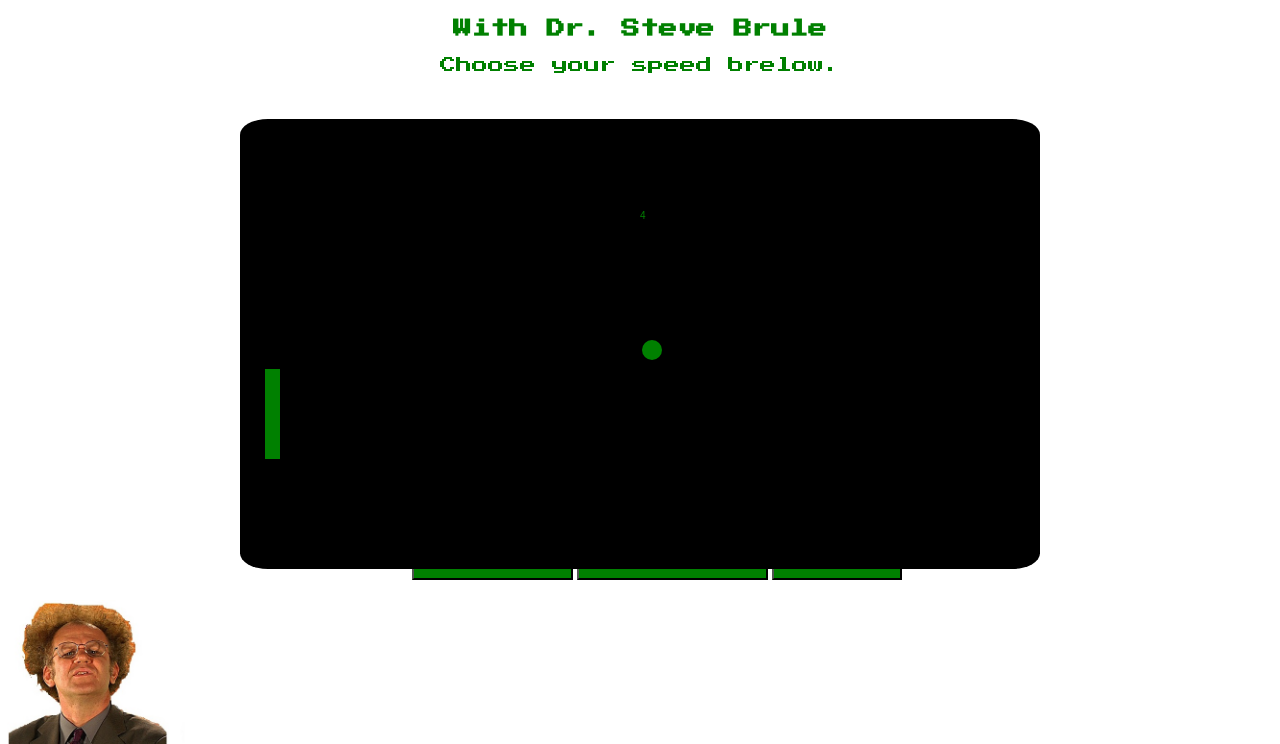
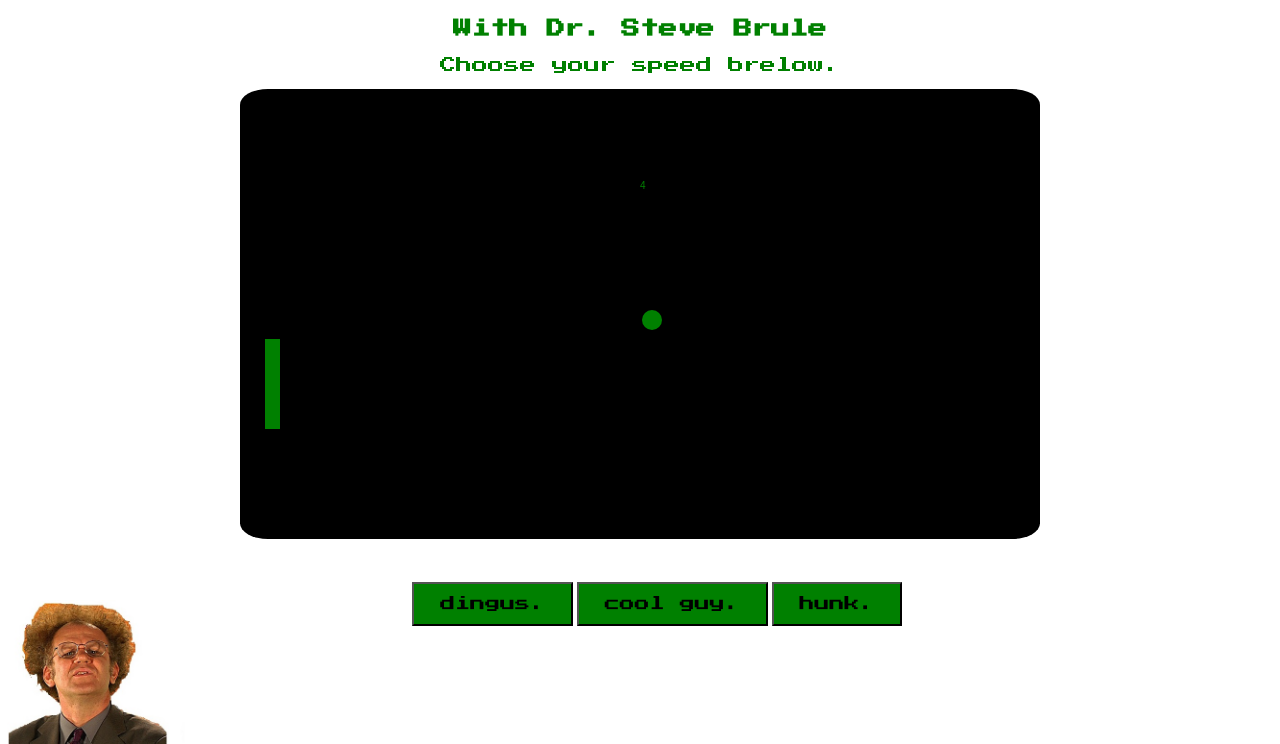
Before and after one commit to wScottSh/Unit-1-Game, a plain HTML site: page index.html in a window 1280 px wide. Shown: the part 56-800 px from the top of the page. Drawn offline with nearby package versions, Linux system fonts and the light colour scheme.

Commit message:
fixed canvas position

```diff
--- a/app.js
+++ b/app.js
@@ -25,7 +25,7 @@ let padY = 90;
 let scoreBoard = 0;
 let resetScore = 0;
 let pixFromWall = 25;
-let endScore = 6;
+let endScore = 10;
 //action to be taken when browser window opens
 window.onload = function() {
    //define id. grabs canvas id from html so it can be manipulated with JS
--- a/style.css
+++ b/style.css
@@ -1,6 +1,6 @@
 #gameCanvas {
 display: block;
-position: absolute;
+position: relative;
 margin: auto;
 top: 0;
 bottom: 0;
@@ -26,7 +26,7 @@ height: 450px;
      font-size:15px;
      padding:1.5% 3.0%;
      color: black;
-     margin-top: 52%;
+     margin-top: 5%;
      outline: none;
 }
 
```
Also changed, not shown: index.html (+1 -0 lines).
